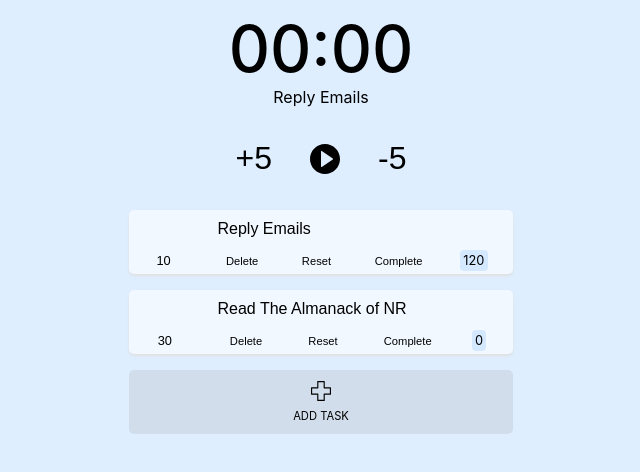
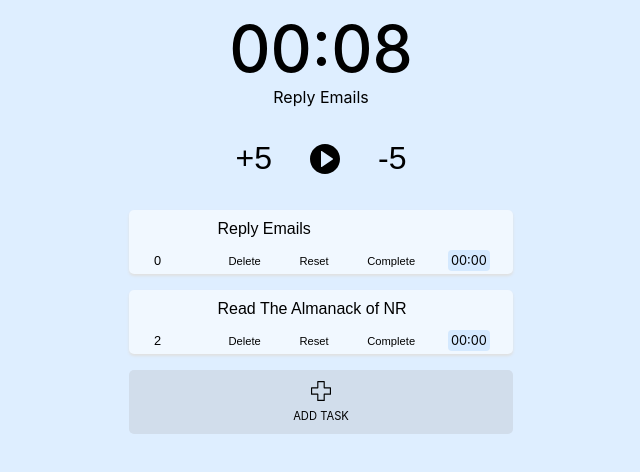
Before and after one commit to aliarslanansari/todo-timer-react-app, a React (Create React App) app: page / in a window 1280 px wide. Shown: the top 472 px of the page, without its empty margins (319-959 px from the left). Built offline with nearby package versions, Linux system fonts and the light colour scheme; the HTML template or start-up script is replaced by a standard one.

Commit message:
timer working

```diff
--- a/src/components/PausePlayButton/index.tsx
+++ b/src/components/PausePlayButton/index.tsx
@@ -6,6 +6,10 @@ import PlayButtonIcon from "../../Assets/Icons/PlayButtonIcon"
 const playPauseStyle = css`
   height: 30px;
   cursor: pointer;
+  transition: transform 0.2s;
+  &:hover {
+    transform: scale(1.1);
+  }
 `
 const StyledPauseButtonIcon = styled(PauseButtonIcon)`
   ${playPauseStyle}
@@ -28,4 +32,4 @@ const PausePlayButton = ({
   )
 }
 
-export default PausePlayButton
+export default React.memo(PausePlayButton)
--- a/src/container/CounterContainer/index.tsx
+++ b/src/container/CounterContainer/index.tsx
@@ -1,5 +1,6 @@
+import dayjs from "dayjs"
 import { cloneDeep, debounce } from "lodash"
-import React from "react"
+import React, { useCallback, useEffect } from "react"
 import {
   DragDropContext,
   Draggable,
@@ -9,6 +10,7 @@ import {
 import styled, { css } from "styled-components"
 import AddIcon from "../../Assets/Icons/AddIcon"
 import PausePlayButton from "../../components/PausePlayButton"
+import { secondsToHHmmss, secondsToMinutes } from "../../utils/dateTime"
 import {
   getItemStyle,
   getListStyle,
@@ -146,7 +148,7 @@ const DurationInput = styled.input`
   cursor: pointer;
   background: none;
   border: none;
-  width: 30px;
+  width: 40px;
   cursor: pointer;
   &:focus {
     border-radius: 6px;
@@ -157,19 +159,76 @@ const CounterContainer = () => {
   const [taskList, setTaskList] = React.useState<TaskItemType[]>([
     {
       title: "Reply Emails",
-      duration: 10,
-      completed: 120,
+      duration: 8,
+      completed: 0,
       createdAt: "2021-05-19T14:21:05.505Z",
     },
     {
       title: "Read The Almanack of NR",
-      duration: 30,
+      duration: 120,
       completed: 0,
       createdAt: "2021-05-19T14:23:17.157Z",
     },
   ])
-  const [currentTimer, setCurrentTimer] = React.useState("00:00")
+  const [currentTimer, setCurrentTimer] = React.useState(
+    secondsToHHmmss(taskList[0].duration)
+  )
+  const [intervalId, setIntervalId] = React.useState<NodeJS.Timeout>()
   const [paused, setPaused] = React.useState(true)
+
+  useEffect(() => {
+    setCurrentTimer(
+      secondsToHHmmss(taskList[0].duration - taskList[0].completed)
+    )
+  }, [taskList])
+
+  const updateState = debounce((newState: TaskItemType[]) => {
+    setTaskList(newState)
+  }, 300)
+
+  const onPlay = useCallback(() => {
+    const toTime = dayjs().add(
+      taskList[0].duration - taskList[0].completed,
+      "seconds"
+    )
+    const interval = setInterval(() => {
+      const fromtime = dayjs()
+      const diffSeconds = toTime.diff(fromtime, "seconds")
+      console.log(toTime.toString(), fromtime.toString(), diffSeconds, interval)
+      if (!(diffSeconds >= 0)) {
+        clearInterval(interval)
+        setPaused(true)
+      } else {
+        taskList[0].completed = taskList[0].duration - diffSeconds
+        updateState(taskList)
+        setCurrentTimer(secondsToHHmmss(diffSeconds))
+      }
+    }, 1000)
+    setIntervalId(interval)
+  }, [taskList, updateState])
+
+  const onPause = useCallback(() => {
+    intervalId && clearInterval(intervalId)
+  }, [intervalId])
+
+  const onPausePlayButtonClicked = useCallback(
+    (isPaused: undefined | boolean) => () => {
+      let pause = paused
+      if (isPaused !== undefined) {
+        pause = !isPaused
+      }
+      if (pause) {
+        if (taskList[0].duration !== taskList[0].completed) {
+          onPlay()
+          setPaused(!pause)
+        }
+      } else {
+        onPause()
+        setPaused(!pause)
+      }
+    },
+    [onPause, onPlay, paused, taskList]
+  )
 
   const onDragEnd = (result: DropResult): void => {
     // dropped outside the list
@@ -182,19 +241,19 @@ const CounterContainer = () => {
       result.source.index,
       result.destination.index
     )
-
     setTaskList(items)
   }
 
-  const updateState = debounce((newState: TaskItemType[]) => {
-    setTaskList(newState)
-  }, 500)
-
   const handleTimeIncrementDecrement = (by: number) => () => {
     const newTaskList = cloneDeep(taskList)
-    const duration = newTaskList[0].duration + by
+    const remDuration = newTaskList[0].duration - newTaskList[0].completed
+    const duration = remDuration + by * 60
     newTaskList[0].duration = duration >= 0 ? duration : 0
     setTaskList(newTaskList)
+    if (!paused) {
+      onPause()
+      onPlay()
+    }
   }
 
   return (
@@ -205,12 +264,17 @@ const CounterContainer = () => {
         <IncDecButton onClick={handleTimeIncrementDecrement(5)}>
           +5
         </IncDecButton>
-        <PausePlayButton paused={paused} onClick={() => setPaused((p) => !p)} />
+        <PausePlayButton
+          paused={paused}
+          onClick={onPausePlayButtonClicked(undefined)}
+        />
         <IncDecButton onClick={handleTimeIncrementDecrement(-5)}>
           -5
         </IncDecButton>
       </Controller>
-      <DragDropContext onDragEnd={onDragEnd}>
+      <DragDropContext
+        onDragEnd={onDragEnd}
+        onDragStart={onPausePlayButtonClicked(true)}>
         <Droppable droppableId="droppable">
           {(provided, snapshot): JSX.Element => (
             <div
@@ -237,7 +301,7 @@ const CounterContainer = () => {
                             if (ind === index) {
                               return {
                                 ...item,
-                                title: e.currentTarget?.value,
+                                title: e.currentTarget?.value.trim(),
                               }
                             }
                             return item
@@ -248,14 +312,14 @@ const CounterContainer = () => {
                       />
                       <TaskController>
                         <DurationInput
-                          value={item.duration}
+                          value={secondsToMinutes(item.duration)}
                           type="number"
                           onChange={(e) => {
                             const newArr = taskList.map((item, ind) => {
                               if (ind === index) {
                                 return {
                                   ...item,
-                                  duration: +e.currentTarget?.value,
+                                  duration: +e.currentTarget?.value * 60,
                                 }
                               }
                               return item
@@ -284,7 +348,9 @@ const CounterContainer = () => {
                           Reset
                         </TaskControl>
                         <TaskControl>Complete</TaskControl>
-                        <CompleteTimeDiv>{item.completed}</CompleteTimeDiv>
+                        <CompleteTimeDiv>
+                          {secondsToHHmmss(item.completed)}
+                        </CompleteTimeDiv>
                       </TaskController>
                     </TaskCard>
                   )}
--- /dev/null
+++ b/src/utils/dateTime.ts
@@ -0,0 +1,15 @@
+export const secondsToHHmmss = (seconds: number = 0) => {
+  if (seconds <= 0) {
+    return "00:00"
+  }
+  const ss = (seconds % 60).toString().padStart(2, "0")
+  const HH = Math.floor(seconds / 60 / 60)
+  const mm = (Math.floor(seconds / 60) - HH * 60).toString().padStart(2, "0")
+  if (HH <= 0) {
+    return `${mm}:${ss}`
+  }
+  return `${String(HH).padStart(2, "0")}:${mm}:${ss}`
+}
+export const secondsToMinutes = (seconds: number = 0) => {
+  return Math.floor(seconds / 60) - Math.floor(seconds / 60 / 60) * 60
+}
```
